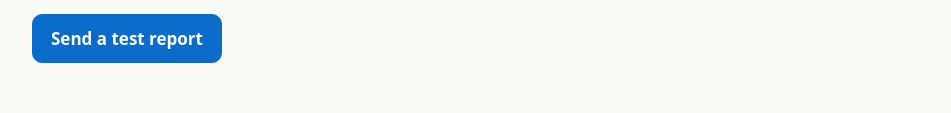
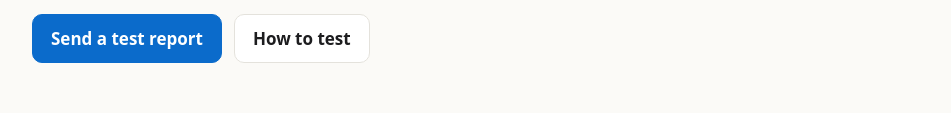
Before and after one commit to LuisPuertollano/AgentSemaphore, a plain HTML site: page docs/site/index.html in a window 1280 px wide. Shown: the part 3761-3874 px from the top of the page, without its empty margins (164-1115 px from the left). Drawn offline with Linux system fonts and the light colour scheme; files whose address does not match are found by name.

Commit message:
Docs: a tester guide (docs/TESTING.md), linked from README, site and report form
- docs/TESTING.md: what to check in the current release (macOS and Linux
  desktops first), install per OS, macOS notes (Gatekeeper, no Dock icon,
  what is not supported), how to report (version, -once, log location).
- Known in alpha.5: on macOS a click cannot open the menu (fixed on main).
- CONTRIBUTING: release section brought up to date, plus a checklist to
  refresh TESTING.md and the Scoop lines with every release.
- CLAUDE.md: keep TESTING.md current in the same PR as the change.

Co-Authored-By: Claude Opus 5.5 <noreply@anthropic.com>
Claude-Session: https://claude.ai/code/session_01V2Xse9P2aFMZirTQ2Wj1n7

```diff
--- a/docs/site/index.html
+++ b/docs/site/index.html
@@ -149,6 +149,7 @@
       usual for a while, then fill in a short test report. “All fine” is useful too.</p>
     <div class="buttons" style="justify-content:flex-start">
       <a class="btn primary" href="https://github.com/LuisPuertollano/AgentSemaphore/issues/new?template=test-report.yml">Send a test report</a>
+      <a class="btn" href="https://github.com/LuisPuertollano/AgentSemaphore/blob/main/docs/TESTING.md">How to test</a>
     </div>
   </section>
 
```
Also changed, not shown: 5 other files.
